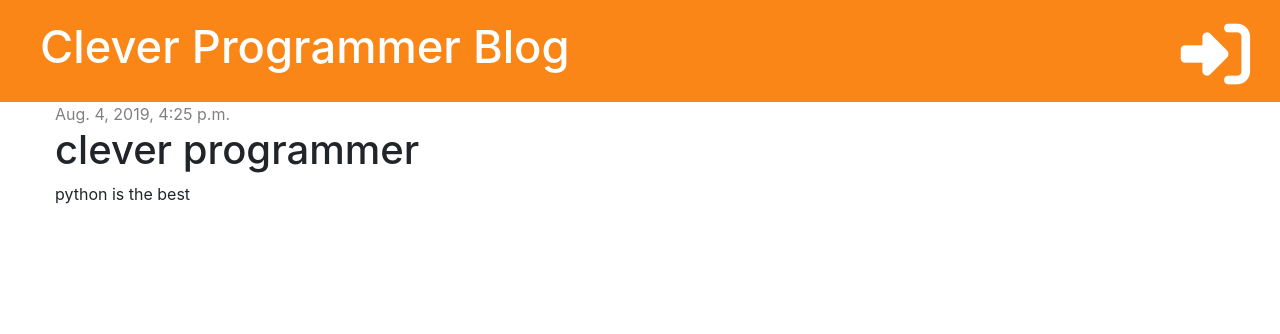
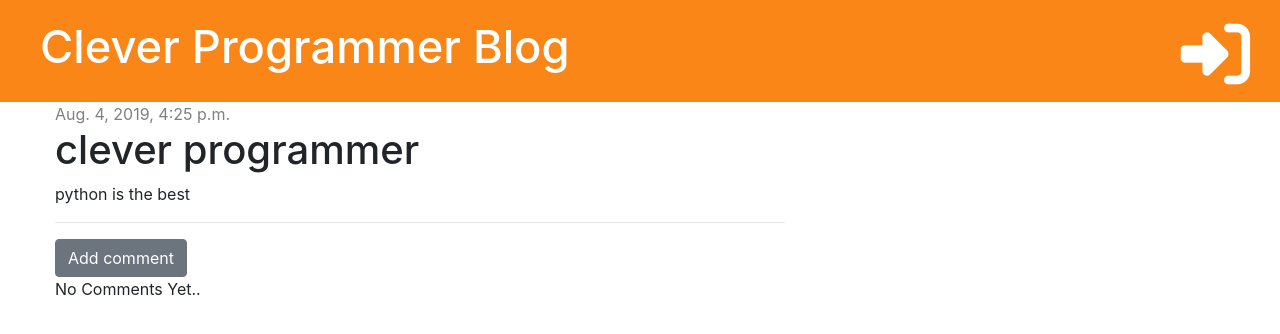
Before and after one commit to subasw/blog, a Django app: page /post/1/ in a window 1280 px wide. Shown: the top 334 px of the page. Run offline with Django 3.2, Linux system fonts and the light colour scheme; data comes from the database, SQL or seed files in the repository; both versions use the stored data as it was after the commit; some libraries are stand-ins or nearby versions.

Commit message:
add feature to ciomment on blog post

```diff
--- a/bloge/admin.py
+++ b/bloge/admin.py
@@ -1,5 +1,6 @@
 from django.contrib import admin
-from .models import Post
+from .models import Post, Comment
 
 # Register your models here.
 admin.site.register(Post)
+admin.site.register(Comment)
--- a/bloge/models.py
+++ b/bloge/models.py
@@ -14,3 +14,12 @@ class Post(models.Model):
 
     def __str__(self):
         return self.title
+
+class Comment(models.Model):
+    post = models.ForeignKey('bloge.Post', on_delete=models.CASCADE, related_name='comments')
+    author = models.CharField(max_length=100)
+    text = models.TextField()
+    created_date = models.DateTimeField(default=timezone.now)
+
+    def __str__(self):
+        return self.text
--- a/bloge/static/css/bloge.css
+++ b/bloge/static/css/bloge.css
@@ -36,3 +36,8 @@
   font-size: 26pt;
   margin-right: 10px;
 }
+
+
+.comment {
+  margin: 20px 0px 20px 20px;
+}
--- a/bloge/templates/bloge/post_detail.html
+++ b/bloge/templates/bloge/post_detail.html
@@ -20,4 +20,21 @@
           <h1>{{ post.title }}</h1>
           <p>{{ post.text|linebreaksbr }}</p>
     </div>
+    <hr>
+    <a href="{% url "add_comment_to_post" pk=post.pk %}" class="btn btn-secondary">Add comment</a>
+    {% for comment in post.comments.all %}
+    <div class="comment">
+
+      <div class="date">
+        <p>{{ comment.created_date }}</p>
+      </div>
+
+      <strong>{{ comment.author }}</strong>
+      <p>{{ comment.text }}</p>
+    </div>
+
+    {% empty %}
+      <p>No Comments Yet..</p>
+
+    {% endfor %}
 {% endblock %}
--- a/bloge/urls.py
+++ b/bloge/urls.py
@@ -22,4 +22,8 @@ urlpatterns = [
     path('post/<int:pk>/publish/', views.post_publish, name='post_publish'),
 
     #http://127.0.0.1:8000/accounts/login this path included to the urls
+
+
+    #http://127.0.0.1:8000/post/2/comment
+    path('post/<int:pk>/comment/', views.add_comment_to_post, name='add_comment_to_post'),
 ]
--- a/bloge/views.py
+++ b/bloge/views.py
@@ -2,8 +2,8 @@ from django.contrib.auth.decorators import login_required
 from django.shortcuts import render, get_object_or_404, redirect
 
 from django.utils import timezone
-from .models import Post
-from .forms import PostForm
+from .models import Post,Comment
+from .forms import PostForm, CommentForm
 # Create your views here.
 
 def post_list(request):
@@ -60,3 +60,18 @@ def post_publish(request, pk):
     post = get_object_or_404(Post, pk=pk)
     post.publish()
     return redirect('post_detail', pk=post.pk)
+
+
+def add_comment_to_post(request, pk):
+    post = get_object_or_404(Post, pk=pk)
+    if request.method == 'POST':
+        form = CommentForm(request.POST)
+        if form.is_valid():
+            comment = form.save(commit=False)
+            comment.author = request.user
+            comment.post = post
+            comment.save()
+            return redirect('post_detail', pk=post.pk)
+    else:
+        form = CommentForm()
+    return render(request, 'bloge/add_comment_to_post.html', {'form': form})
```
Also changed, not shown: bloge/forms.py (+6 -1 lines), bloge/templates/bloge/add_comment_to_post.html (added, +13 -0 lines), bloge/migrations/0002_comment.py (added), db.sqlite3.
